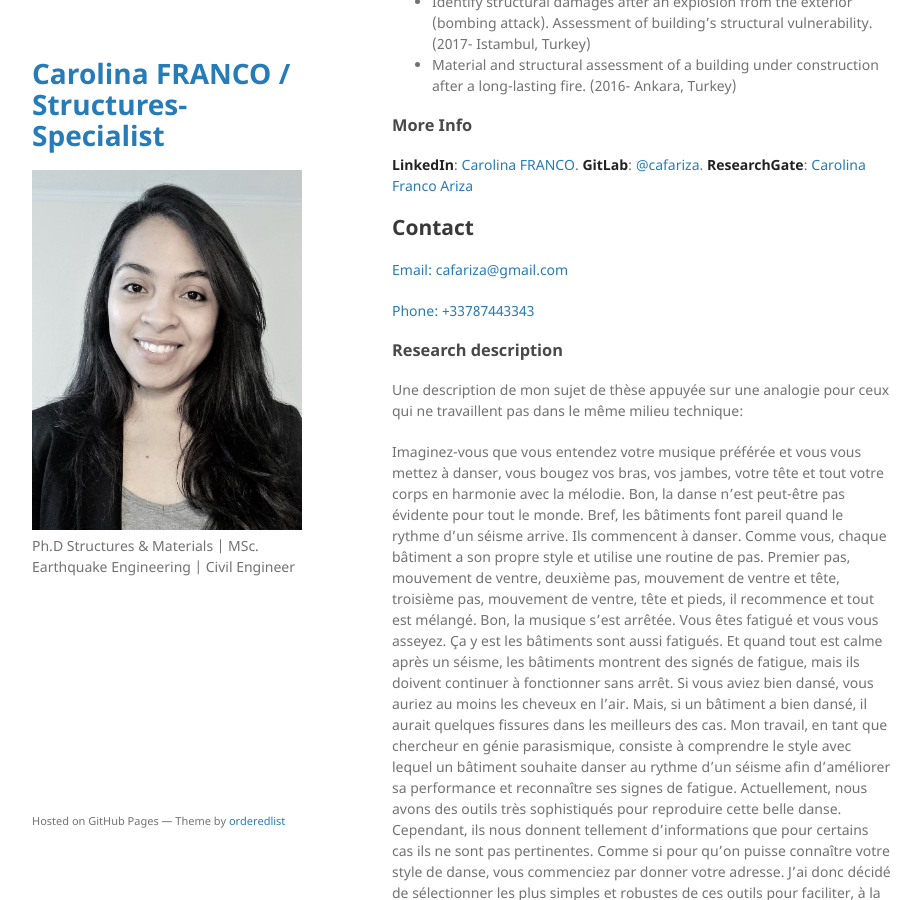
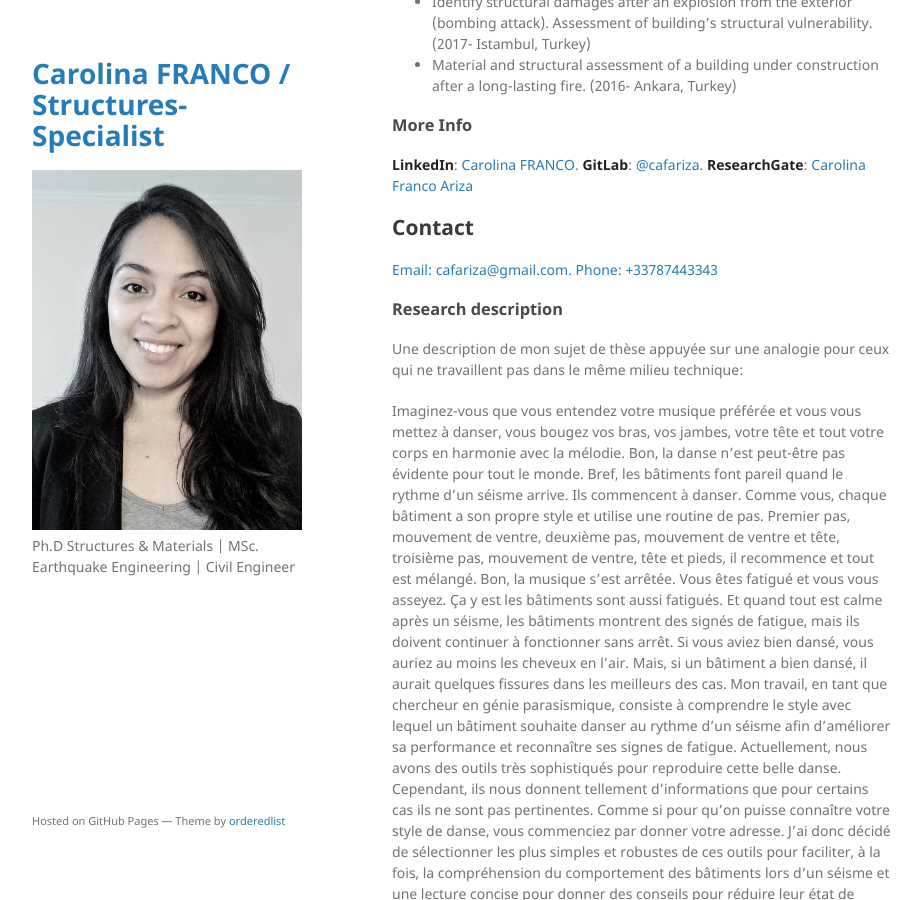
Before and after one commit to cafariza/cafariza.github.io, a Jekyll site: the page built from index.md, in a window 1280 px wide and 900 px high, scrolled down 659 px. Shown: the whole window, without its empty margins (178-1099 px from the left). Built offline with Jekyll 4.4.1, drawn with Linux system fonts in a browser that asks for light colours; our own code applies the rules of GitHub Pages for plain Markdown files.

```diff
--- a/index.md
+++ b/index.md
@@ -30,9 +30,7 @@ Worked on robust and simplified modeling techniques for the seismic response ass
 
 
 ## Contact
-
-[Email: cafariza@gmail.com](mailto:cafariza@gmail.com)
-
+[Email: cafariza@gmail.com](mailto:cafariza@gmail.com).
 [Phone: +33787443343](callto:+33787443343)
 
 
```
